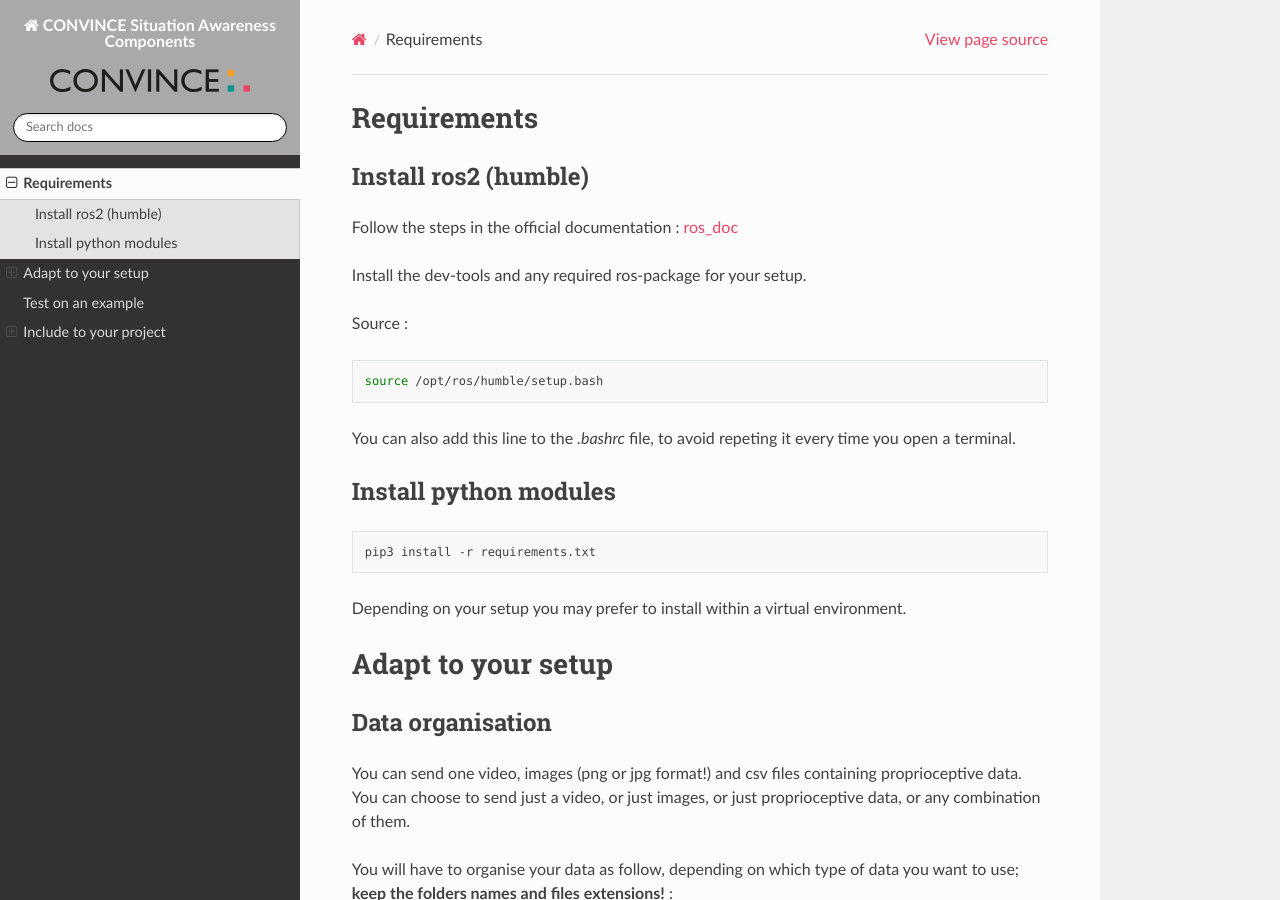
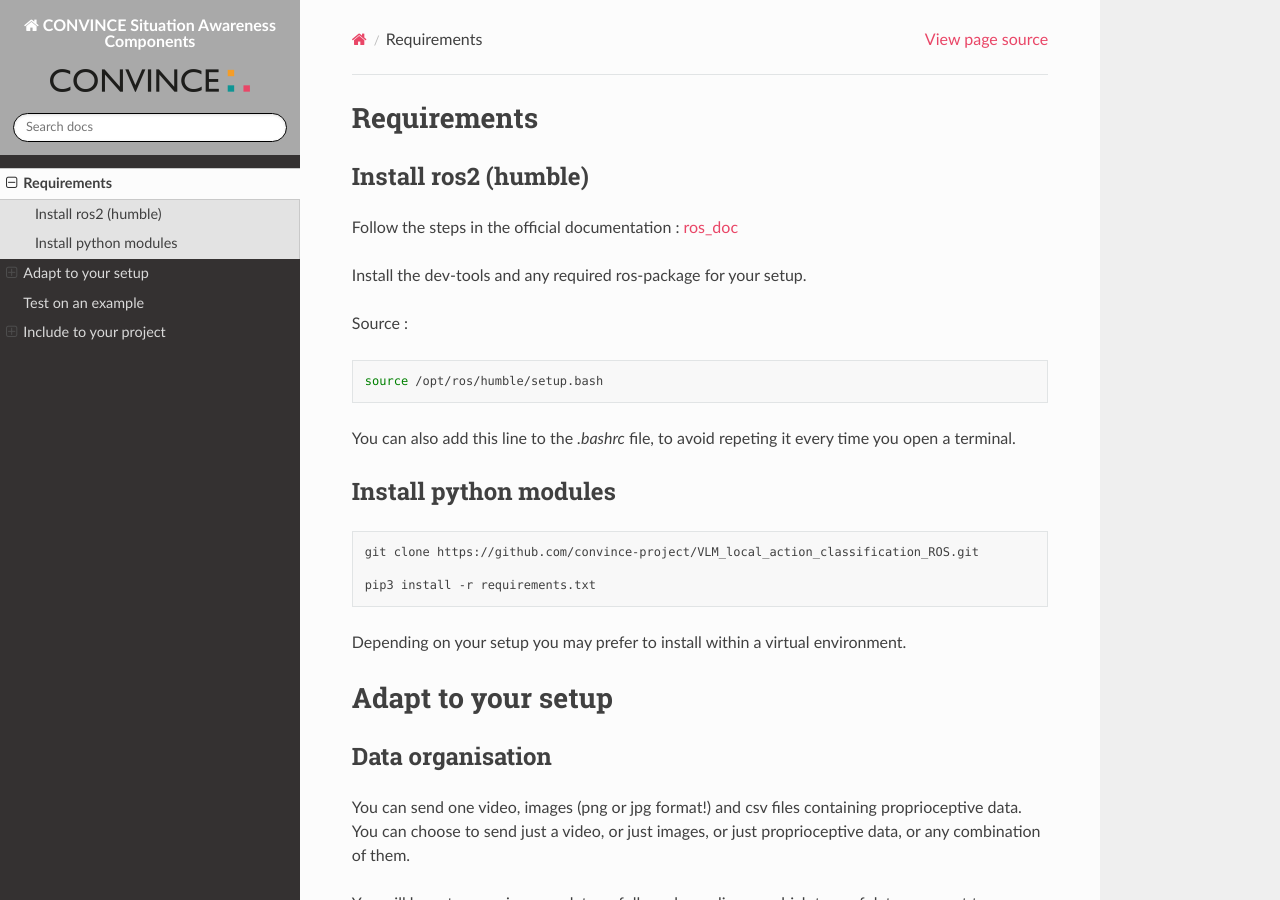
Before and after one commit to convince-project/VLM_local_action_classification_ROS, a Sphinx documentation site: the page built from docs/source/ros.rst, in a window 1280 px wide and 900 px high. Built offline with Sphinx 7.4.7 and the Read the Docs theme 3.1.0, drawn with Linux system fonts in a browser that asks for light colours.

Commit message:
doc update

```diff
--- a/docs/source/ros.rst
+++ b/docs/source/ros.rst
@@ -23,6 +23,8 @@ Install python modules
 ----------------------
 
 .. code-block:: bash
+
+    git clone https://github.com/convince-project/VLM_local_action_classification_ROS.git
 
     pip3 install -r requirements.txt
 
```
